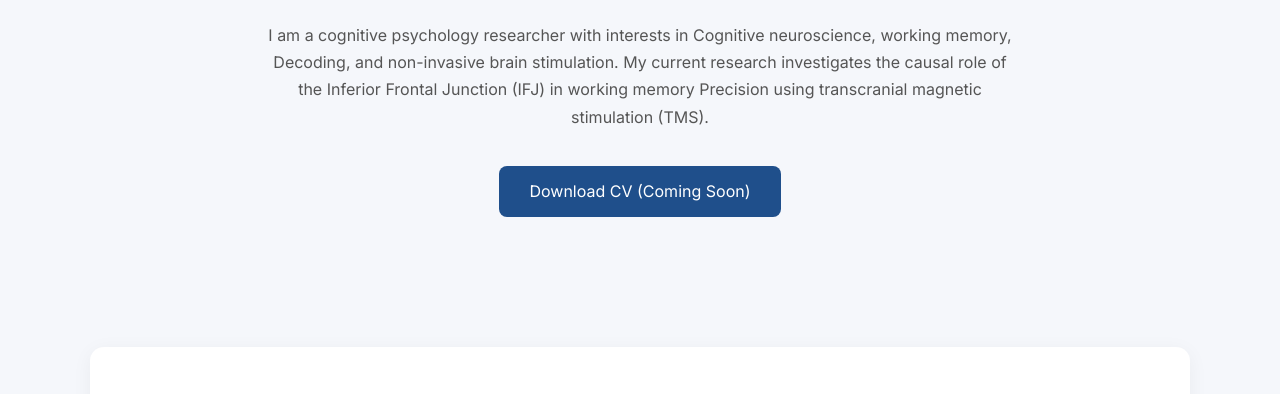
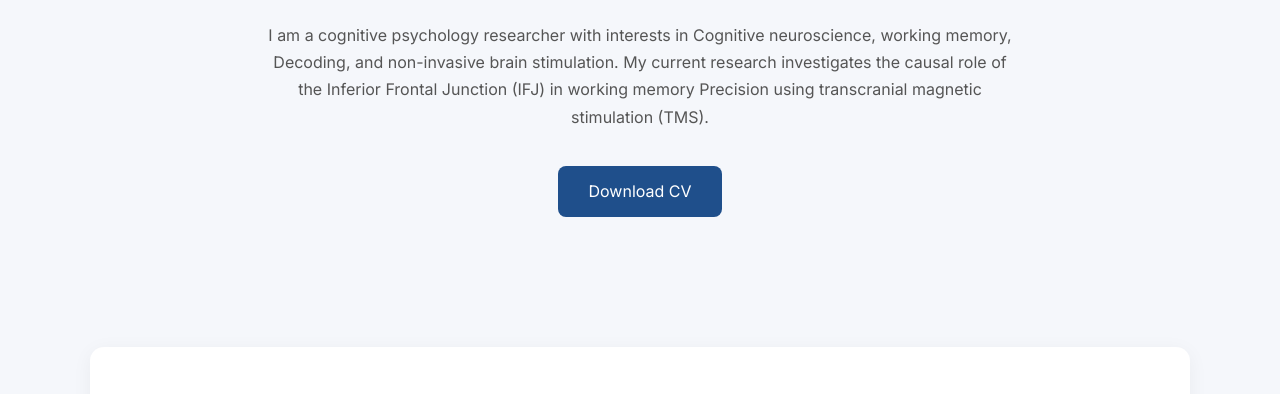
Before and after one commit to Blindsighted98/Blindsighted98.github.io, a plain HTML site: page index.html in a window 1280 px wide. Shown: the part 398-792 px from the top of the page. Drawn offline with Linux system fonts and the light colour scheme.

Commit message:
Update index.html

```diff
--- a/index.html
+++ b/index.html
@@ -208,7 +208,23 @@ in working memory Precision using transcranial magnetic stimulation (TMS).
 
 </p>
 
-<a class="button" href="#">Download CV (Coming Soon)</a>
+<a class="button"
+
+
+
+   href="https://github.com/Blindsighted98/Blindsighted98.github.io/blob/main/CV_MahdiSalarSadeghi_June2026.pdf"
+
+
+
+   target="_blank">
+
+
+
+   Download CV
+
+
+
+</a>
 
 </div>
 
```
